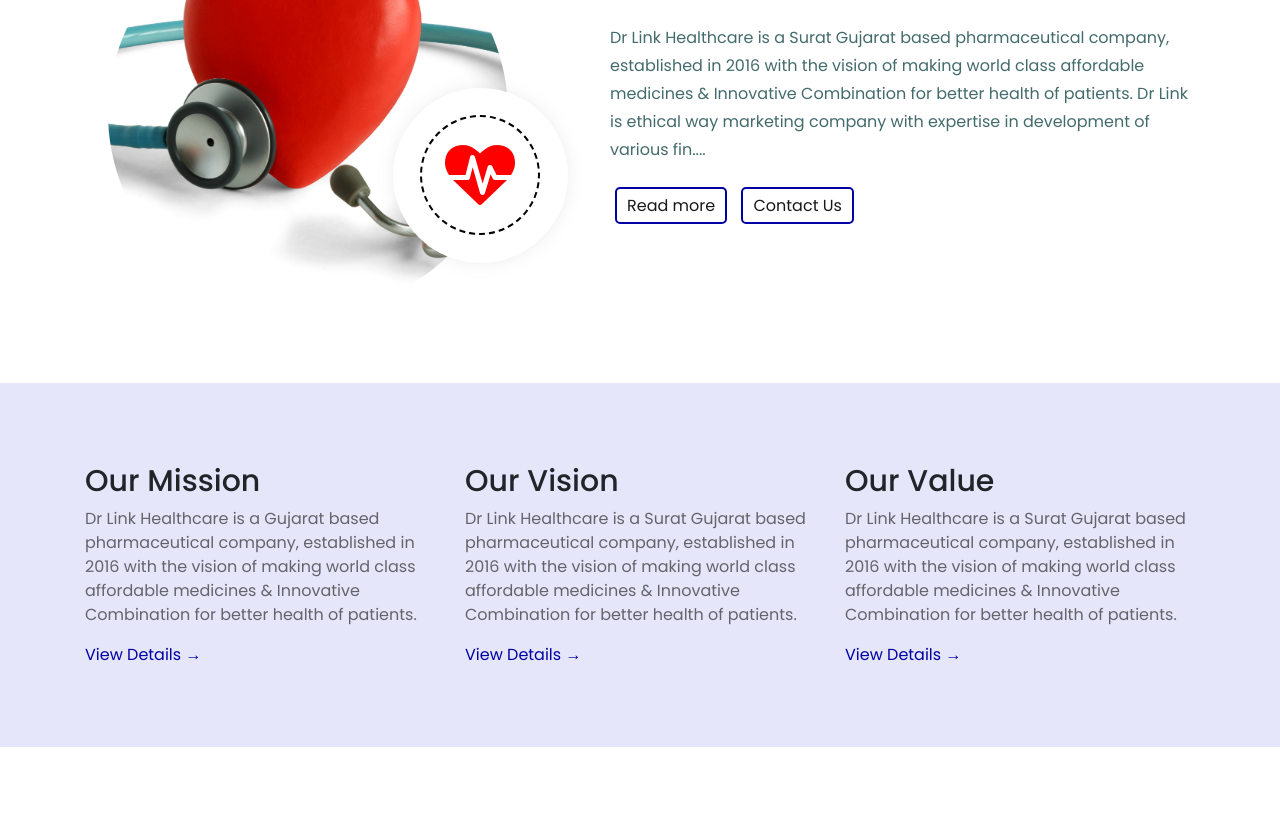
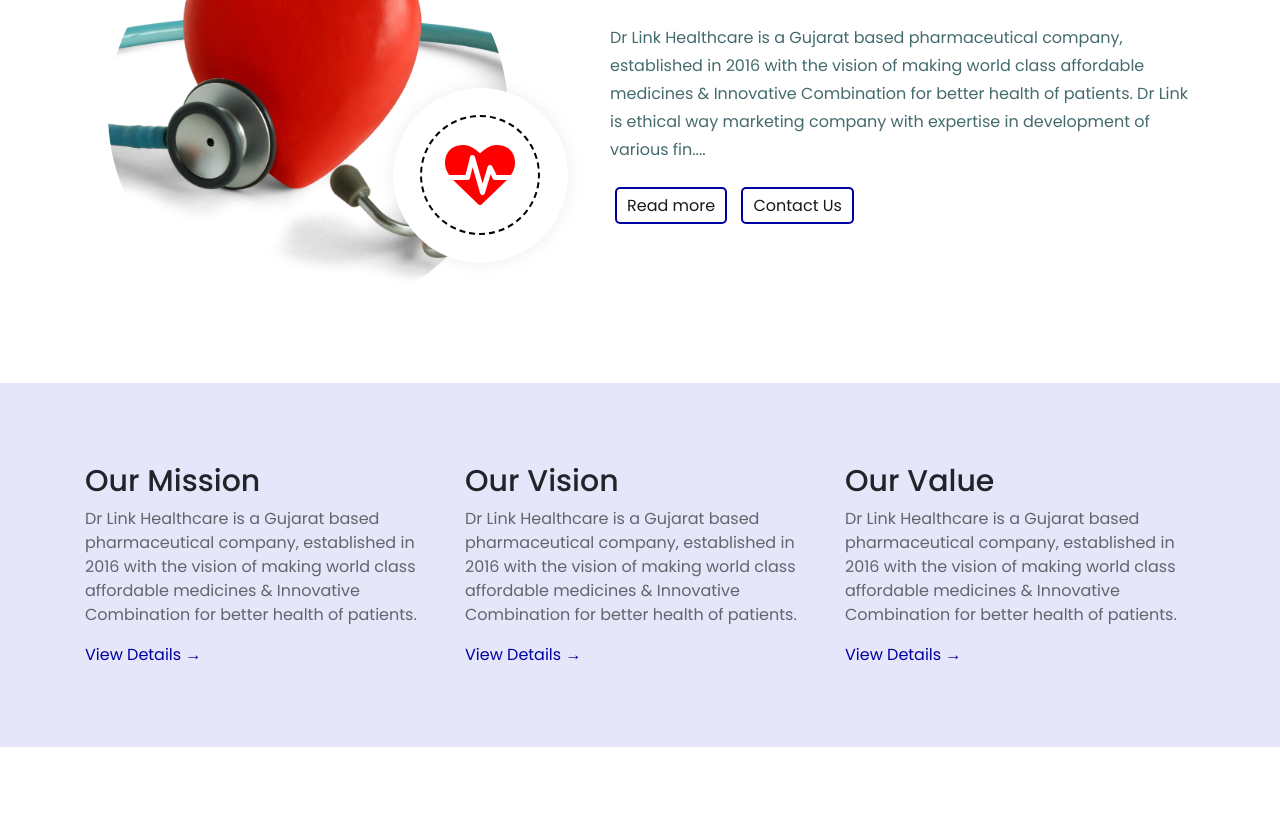
Before and after one commit to JayminPatel007/dr-link-static-site, a plain HTML site: page index.html in a window 1280 px wide. Shown: the part 819-1640 px from the top of the page. Drawn offline with nearby package versions, Linux system fonts and the light colour scheme; a web font is replaced by a local one.

Commit message:
Removed Surat

```diff
--- a/index.html
+++ b/index.html
@@ -80,7 +80,7 @@
           <div class="col-md-12 col-lg-7">
             <div class="abourt-text-sec">
               <h1>Welcome to <span>Dr Link Healthcare</span></h1>
-              <p>Dr Link Healthcare is a Surat Gujarat based pharmaceutical company, established in 2016 with the vision of making world class affordable medicines & Innovative Combination for better health of patients. Dr Link is ethical way marketing company with expertise in development of various fin....</p>
+              <p>Dr Link Healthcare is a Gujarat based pharmaceutical company, established in 2016 with the vision of making world class affordable medicines & Innovative Combination for better health of patients. Dr Link is ethical way marketing company with expertise in development of various fin....</p>
               <div class="about-btn">
                 <a href="Company.html">Read more</a>
                 <a href="Contact.html">Contact Us</a>
@@ -101,12 +101,12 @@
           <div class="col-md-4">
             <div class="sec-3-text">
               <h1>Our Vision</h1>
-              <p>Dr Link Healthcare is a Surat Gujarat based pharmaceutical company, established in 2016 with the vision of making world class affordable medicines & Innovative Combination for better health of patients. </p> <a href="#">View Details →</a> </div>
+              <p>Dr Link Healthcare is a Gujarat based pharmaceutical company, established in 2016 with the vision of making world class affordable medicines & Innovative Combination for better health of patients. </p> <a href="#">View Details →</a> </div>
           </div>
           <div class="col-md-4">
             <div class="sec-3-text">
               <h1>Our Value</h1>
-              <p>Dr Link Healthcare is a Surat Gujarat based pharmaceutical company, established in 2016 with the vision of making world class affordable medicines & Innovative Combination for better health of patients. </p> <a href="#">View Details →</a> </div>
+              <p>Dr Link Healthcare is a Gujarat based pharmaceutical company, established in 2016 with the vision of making world class affordable medicines & Innovative Combination for better health of patients. </p> <a href="#">View Details →</a> </div>
           </div>
         </div>
       </div>
```
